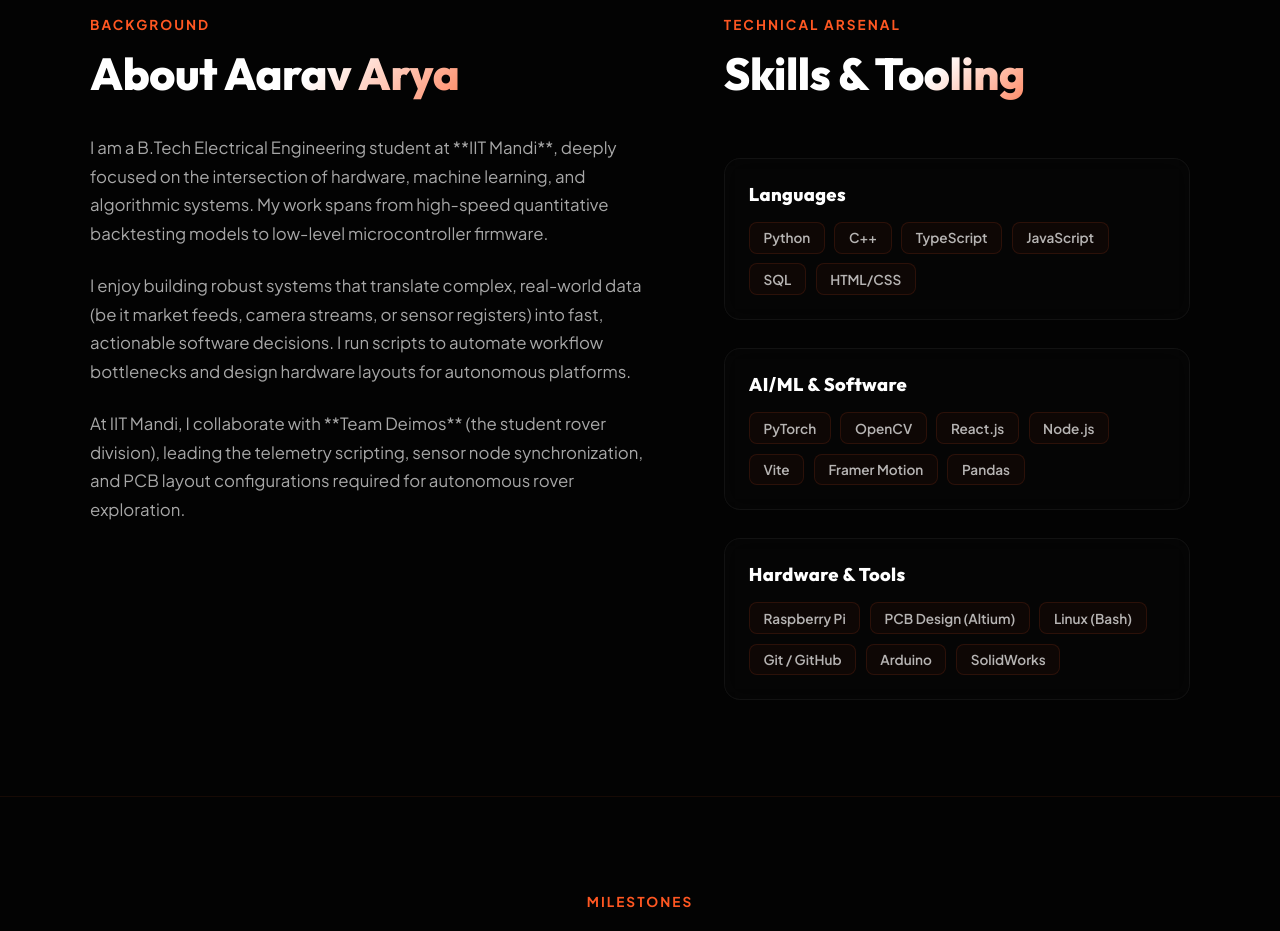
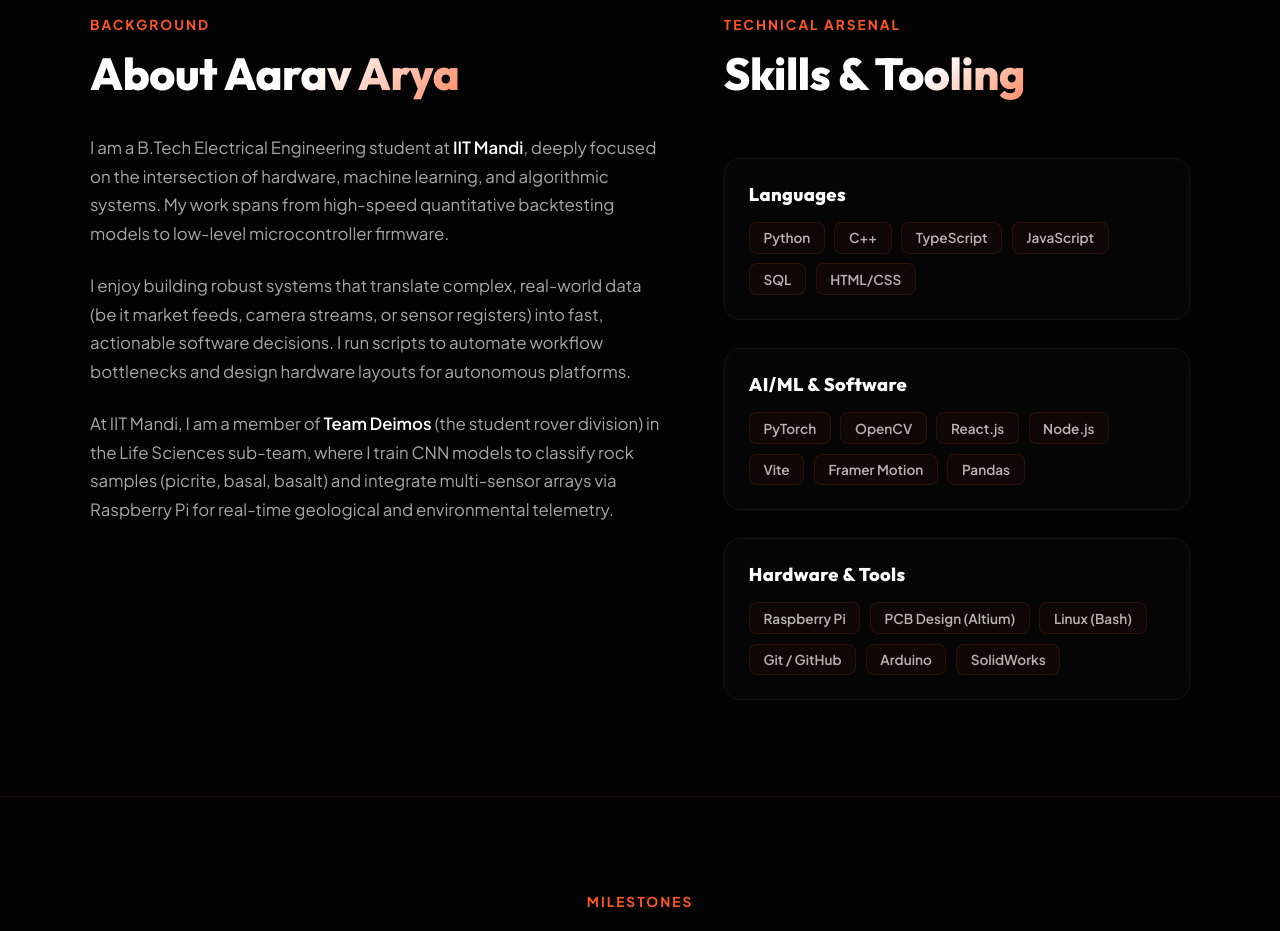
Before and after one commit to HypertextAssassin69/Portfolio, a React (Vite) app: page / in a window 1280 px wide. Shown: the part 880-1811 px from the top of the page. Built offline with nearby package versions, Linux system fonts and the light colour scheme.

Commit message:
Fix About section: remove PCB claim, update Team Deimos to Life Sciences (CNN + RPi sensors), fix bold markdown syntax

```diff
--- a/src/components/AboutSkills.tsx
+++ b/src/components/AboutSkills.tsx
@@ -31,7 +31,7 @@ export const AboutSkills: React.FC = () => {
           <span className="about-eyebrow">Background</span>
           <h2 className="about-title">About <span>Aarav Arya</span></h2>
           <p className="about-paragraph">
-            I am a B.Tech Electrical Engineering student at **IIT Mandi**,
+            I am a B.Tech Electrical Engineering student at <strong>IIT Mandi</strong>,
             deeply focused on the intersection of hardware, machine learning,
             and algorithmic systems. My work spans from high-speed quantitative backtesting
             models to low-level microcontroller firmware.
@@ -43,9 +43,10 @@ export const AboutSkills: React.FC = () => {
             and design hardware layouts for autonomous platforms.
           </p>
           <p className="about-paragraph">
-            At IIT Mandi, I collaborate with **Team Deimos** (the student rover division),
-            leading the telemetry scripting, sensor node synchronization, and PCB layout configurations
-            required for autonomous rover exploration.
+            At IIT Mandi, I am a member of <strong>Team Deimos</strong> (the student rover division)
+            in the Life Sciences sub-team, where I train CNN models to classify rock samples
+            (picrite, basal, basalt) and integrate multi-sensor arrays via Raspberry Pi
+            for real-time geological and environmental telemetry.
           </p>
         </div>
 
```
